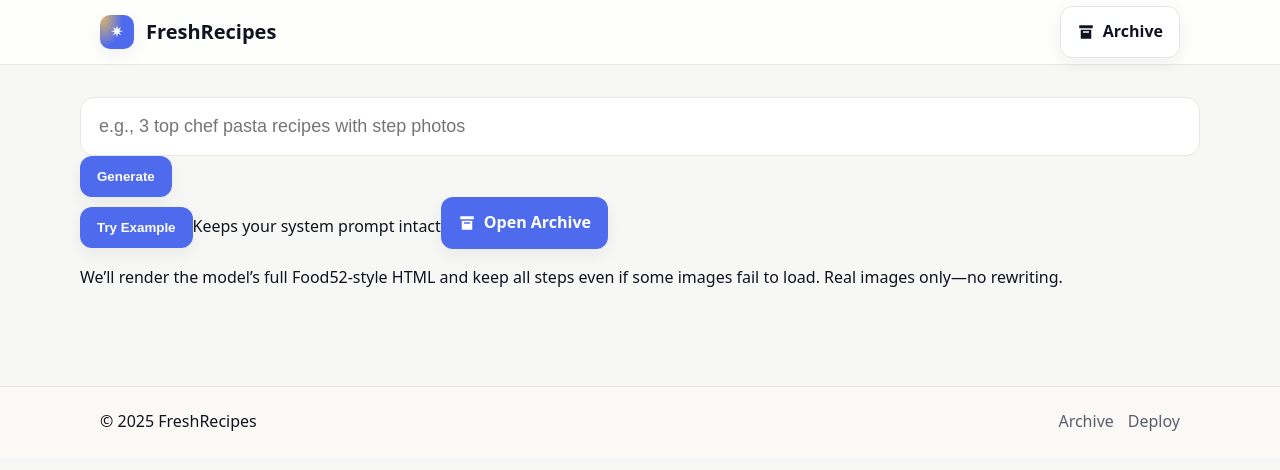
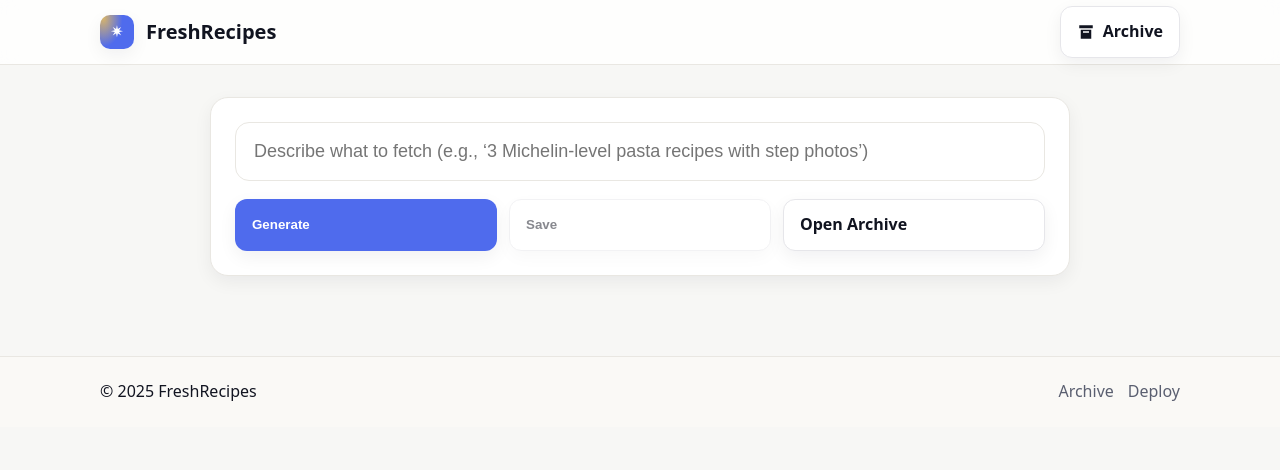
Before and after one commit to Apttyman/freshrecipes, a Next.js app: page / in a window 1280 px wide. Shown: the top 470 px of the page. Built offline with nearby package versions, Linux system fonts and the light colour scheme.

Commit message:
Update page.tsx

```diff
--- a/app/page.tsx
+++ b/app/page.tsx
@@ -26,9 +26,8 @@ export default function HomePage() {
       })
       const json = await resp.json()
       setResult(json)
-      // After HTML mounts, normalize images
       setTimeout(() => ensureImages(), 0)
-    } catch (e) {
+    } catch {
       setResult({ html: '', data: null, error: 'Request failed. Try again.' })
     } finally {
       setLoading(false)
@@ -41,47 +40,16 @@ export default function HomePage() {
     const imgs = root.querySelectorAll('img')
     imgs.forEach((img) => {
       const el = img as HTMLImageElement
-      // Absolutely critical: do NOT rewrite URLs; just make them reliable
       el.loading = 'lazy'
       el.decoding = 'async'
       el.referrerPolicy = 'no-referrer'
       el.crossOrigin = 'anonymous'
-      // keep text even if an image is broken
       el.addEventListener('error', () => {
-        el.classList.add('img-error')
-        // Do NOT remove surrounding text/steps
+        el.classList.add('img-error') // text remains; we do not strip anything
       })
     })
   }
 
-  async function copyHtml() {
-    if (!result?.html) return
-    try {
-      await navigator.clipboard.writeText(result.html)
-      toast('Copied HTML to clipboard')
-    } catch {
-      toast('Copy failed')
-    }
-  }
-
-  function toast(msg: string) {
-    // super light inline toast
-    const div = document.createElement('div')
-    div.textContent = msg
-    div.style.position = 'fixed'
-    div.style.bottom = '16px'
-    div.style.left = '50%'
-    div.style.transform = 'translateX(-50%)'
-    div.style.padding = '10px 14px'
-    div.style.background = 'rgba(31,27,22,.9)'
-    div.style.color = '#fff'
-    div.style.borderRadius = '999px'
-    div.style.zIndex = '1000'
-    document.body.appendChild(div)
-    setTimeout(() => div.remove(), 1500)
-  }
-
-  // Optional hooks for your existing archive endpoints (no behavior change if absent)
   async function saveAllToArchive() {
     if (!result?.html) return
     try {
@@ -91,14 +59,13 @@ export default function HomePage() {
         body: JSON.stringify({
           query: result?.data?.query ?? query,
           html: result.html,
-          // pass through recipes meta for your archive UI if it uses it
           recipes: result?.data?.recipes ?? [],
         }),
       })
       if (!resp.ok) throw new Error('bad status')
       toast('Saved to Archive')
     } catch {
-      // Fallback: download as file so user never loses work
+      // Fallback: download HTML so the user never loses work
       const blob = new Blob([result!.html], { type: 'text/html;charset=utf-8' })
       const url = URL.createObjectURL(blob)
       const a = document.createElement('a')
@@ -108,64 +75,62 @@ export default function HomePage() {
       a.click()
       URL.revokeObjectURL(url)
       a.remove()
-      toast('Downloaded HTML (Archive API unavailable)')
+      toast('Downloaded HTML')
     }
+  }
+
+  function toast(msg: string) {
+    const div = document.createElement('div')
+    div.textContent = msg
+    Object.assign(div.style, {
+      position: 'fixed', bottom: '16px', left: '50%', transform: 'translateX(-50%)',
+      padding: '10px 14px', background: '#111420', color: '#fff',
+      borderRadius: '12px', zIndex: '1000'
+    } as CSSStyleDeclaration)
+    document.body.appendChild(div)
+    setTimeout(() => div.remove(), 1400)
   }
 
   return (
     <div className="stack">
-      {/* Query input */}
-      <section className="query-card">
-        <div className="query-row">
+      {/* Query */}
+      <section className="card">
+        <div className="query-grid">
           <input
             className="input"
-            type="text"
-            placeholder="e.g., 3 top chef pasta recipes with step photos"
+            placeholder="Describe what to fetch (e.g., ‘3 Michelin-level pasta recipes with step photos’)"
             value={query}
             onChange={(e) => setQuery(e.target.value)}
             onKeyDown={(e) => { if (e.key === 'Enter') generate() }}
             aria-label="Recipe query"
           />
-          <button className="btn" type="button" onClick={generate} disabled={loading}>
-            {loading ? 'Generating…' : 'Generate'}
-          </button>
+          <div className="controls">
+            <button className="btn" onClick={generate} disabled={loading}>
+              {loading ? 'Generating…' : 'Generate'}
+            </button>
+            <button className="btn btn-ghost" onClick={saveAllToArchive} disabled={!result?.html}>
+              Save
+            </button>
+            <a className="btn btn-ghost" href="/archive">Open Archive</a>
+          </div>
         </div>
-        <div className="action-row">
-          <button className="btn btn-outline" type="button" onClick={() => { setQuery('3 top chef pasta recipes with step photos'); }}>
-            Try Example
-          </button>
-          <span className="badge">Keeps your system prompt intact</span>
-          <a className="btn btn-secondary" href="/archive">
-            <svg width="18" height="18" viewBox="0 0 24 24" aria-hidden><path d="M3 3h18v4H3V3zm2 6h14v12H5V9zm3 2v2h8v-2H8z" fill="currentColor"/></svg>
-            Open Archive
-          </a>
-        </div>
-        <p className="help">We’ll render the model’s full Food52-style HTML and keep all steps even if some images fail to load. Real images only—no rewriting.</p>
       </section>
 
       {/* Results */}
       {result?.error && (
-        <section className="rendered">
-          <strong>Error:</strong> {result.error}
+        <section className="card rendered" role="status" aria-live="polite">
+          <div className="canvas"><strong>Error:</strong> {result.error}</div>
         </section>
       )}
 
       {result?.html && (
-        <section className="rendered">
-          <div className="model-toolbar">
-            <button className="btn btn-ghost" type="button" onClick={copyHtml}>
-              <svg width="18" height="18" viewBox="0 0 24 24" aria-hidden><path d="M16 1H4a2 2 0 0 0-2 2v14h2V3h12V1zm3 4H8a2 2 0 0 0-2 2v16h13a2 2 0 0 0 2-2V7a2 2 0 0 0-2-2zm0 18H8V7h11v16z" fill="currentColor"/></svg>
-              Copy HTML
-            </button>
-            <button className="btn" type="button" onClick={saveAllToArchive}>
-              <svg width="18" height="18" viewBox="0 0 24 24" aria-hidden><path d="M5 20h14v-8H5v8zm0-10h14V6H5v4zm4 7h6v-2H9v2z" fill="currentColor"/></svg>
-              Save All to Archive
-            </button>
+        <section className="card rendered">
+          <div className="toolbar">
+            <button className="btn btn-ghost" onClick={saveAllToArchive}>Save</button>
+            <a className="btn" href="/archive">Open Archive</a>
           </div>
-
-          {/* We render the model’s FULL HTML document inside an iframe-like sandbox container.
-              To preserve your current structure, we just insert the HTML directly. */}
           <div
+            className="canvas"
             ref={renderedRef}
             dangerouslySetInnerHTML={{ __html: result.html }}
           />
```
